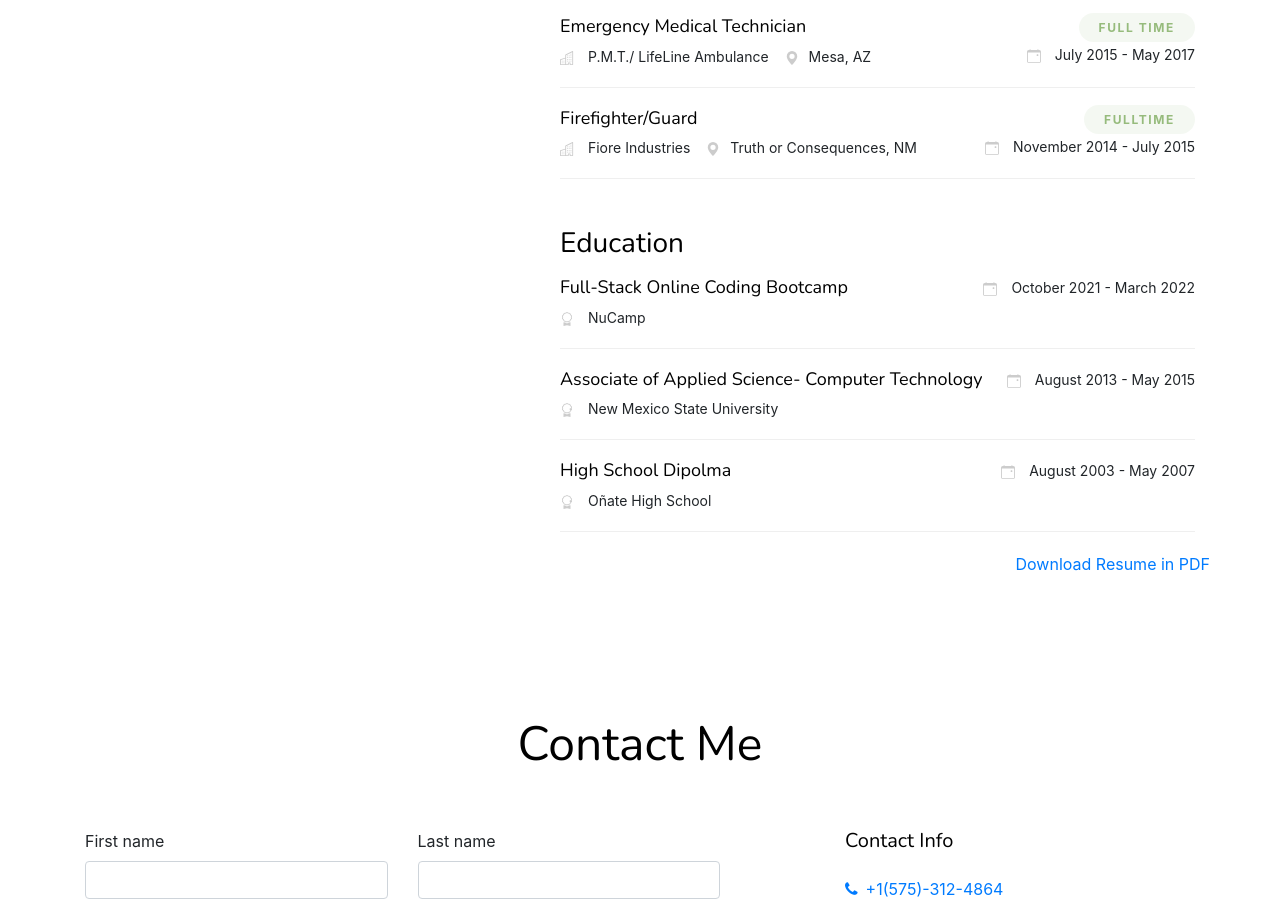
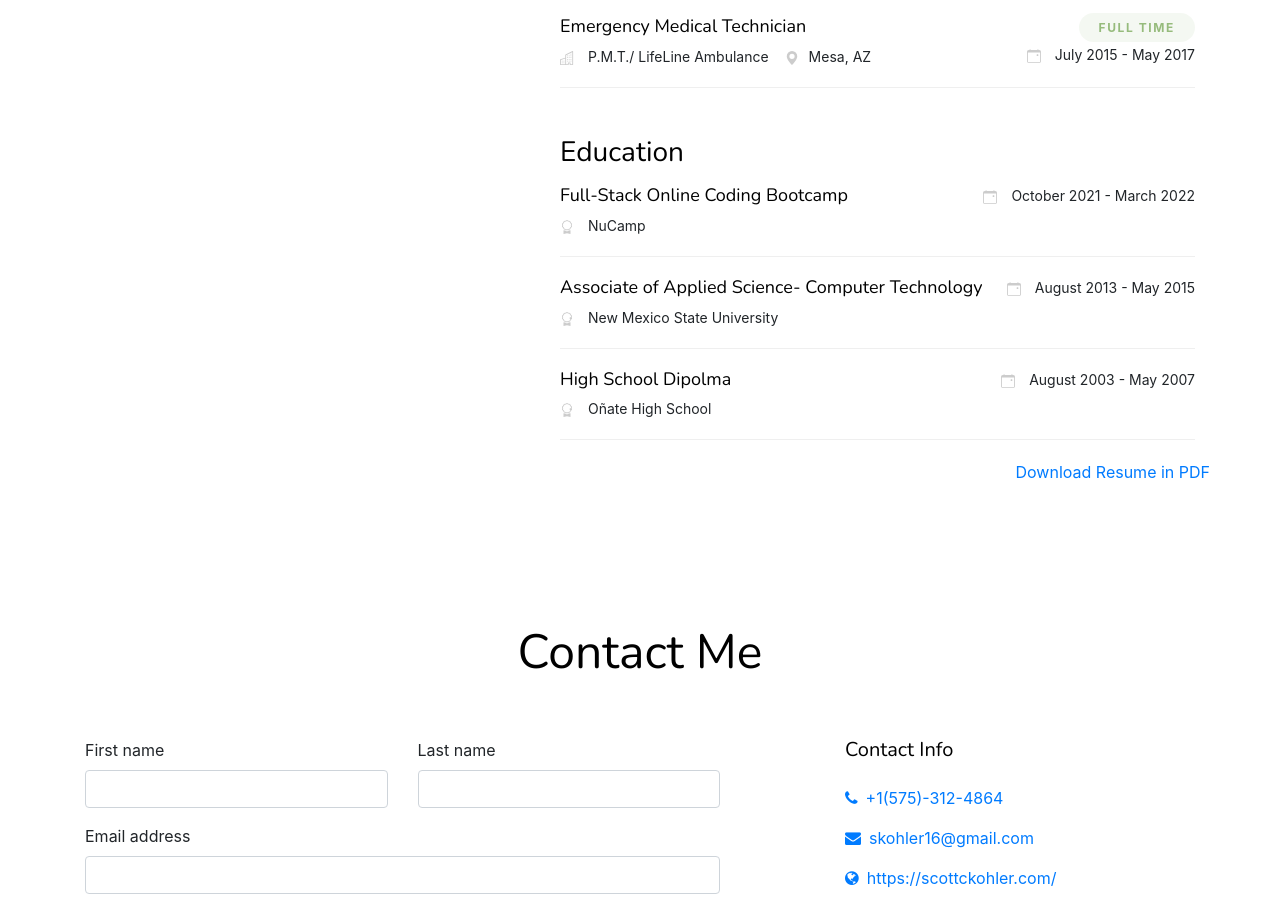
Before and after one commit to skohler16/scottckohler, a website with bundled scripts: page index.html in a window 1280 px wide. Shown: the part 3709-4617 px from the top of the page. Built offline with nearby package versions, Linux system fonts and the light colour scheme; files whose address does not match are found by name; a web font is replaced by a local one.

Commit message:
fixed resume items

```diff
--- a/index.html
+++ b/index.html
@@ -722,84 +722,6 @@
             </div>
             <!-- /.resume-item -->
 
-            <div class="resume-item d-flex work">
-              <div>
-                <h4>Firefighter/Guard</h4>
-                <div class="d-flex">
-                  <div class="d-flex resume-meta">
-                    <span class="mr-3">
-                      <span class="icon">
-                        <svg
-                          width="1em"
-                          height="1em"
-                          viewBox="0 0 16 16"
-                          class="bi bi-building"
-                          fill="currentColor"
-                          xmlns="http://www.w3.org/2000/svg"
-                        >
-                          <path
-                            fill-rule="evenodd"
-                            d="M14.763.075A.5.5 0 0 1 15 .5v15a.5.5 0 0 1-.5.5h-3a.5.5 0 0 1-.5-.5V14h-1v1.5a.5.5 0 0 1-.5.5h-9a.5.5 0 0 1-.5-.5V10a.5.5 0 0 1 .342-.474L6 7.64V4.5a.5.5 0 0 1 .276-.447l8-4a.5.5 0 0 1 .487.022zM6 8.694L1 10.36V15h5V8.694zM7 15h2v-1.5a.5.5 0 0 1 .5-.5h2a.5.5 0 0 1 .5.5V15h2V1.309l-7 3.5V15z"
-                          />
-                          <path
-                            d="M2 11h1v1H2v-1zm2 0h1v1H4v-1zm-2 2h1v1H2v-1zm2 0h1v1H4v-1zm4-4h1v1H8V9zm2 0h1v1h-1V9zm-2 2h1v1H8v-1zm2 0h1v1h-1v-1zm2-2h1v1h-1V9zm0 2h1v1h-1v-1zM8 7h1v1H8V7zm2 0h1v1h-1V7zm2 0h1v1h-1V7zM8 5h1v1H8V5zm2 0h1v1h-1V5zm2 0h1v1h-1V5zm0-2h1v1h-1V3z"
-                          />
-                        </svg>
-                      </span>
-                      <span>Fiore Industries</span>
-                    </span>
-
-                    <span class="icon">
-                      <svg
-                        width="1em"
-                        height="1em"
-                        viewBox="0 0 16 16"
-                        class="bi bi-geo-alt"
-                        fill="currentColor"
-                        xmlns="http://www.w3.org/2000/svg"
-                      >
-                        <path
-                          fill-rule="evenodd"
-                          d="M8 16s6-5.686 6-10A6 6 0 0 0 2 6c0 4.314 6 10 6 10zm0-7a3 3 0 1 0 0-6 3 3 0 0 0 0 6z"
-                        />
-                      </svg>
-                    </span>
-                    <span>Truth or Consequences, NM</span>
-                  </div>
-                  <div></div>
-                </div>
-              </div>
-              <div class="ml-auto resume-meta">
-                <div class="clearfix">
-                  <span class="period d-block float-right"
-                    ><span>Fulltime</span></span
-                  >
-                </div>
-
-                <span class="icon">
-                  <svg
-                    width="1em"
-                    height="1em"
-                    viewBox="0 0 16 16"
-                    class="bi bi-calendar-event"
-                    fill="currentColor"
-                    xmlns="http://www.w3.org/2000/svg"
-                  >
-                    <path
-                      fill-rule="evenodd"
-                      d="M1 4v10a1 1 0 0 0 1 1h12a1 1 0 0 0 1-1V4H1zm1-3a2 2 0 0 0-2 2v11a2 2 0 0 0 2 2h12a2 2 0 0 0 2-2V3a2 2 0 0 0-2-2H2z"
-                    />
-                    <path
-                      fill-rule="evenodd"
-                      d="M3.5 0a.5.5 0 0 1 .5.5V1a.5.5 0 0 1-1 0V.5a.5.5 0 0 1 .5-.5zm9 0a.5.5 0 0 1 .5.5V1a.5.5 0 0 1-1 0V.5a.5.5 0 0 1 .5-.5z"
-                    />
-                    <rect width="2" height="2" x="11" y="6" rx=".5" />
-                  </svg>
-                </span>
-                <span>November 2014 - July 2015 </span>
-              </div>
-            </div>
-            <!-- /.resume-item -->
 
             <h3 class="mt-5 mb-3">Education</h3>
             <!-- /.resume-item -->
```
Also changed, not shown: 3 other files.
